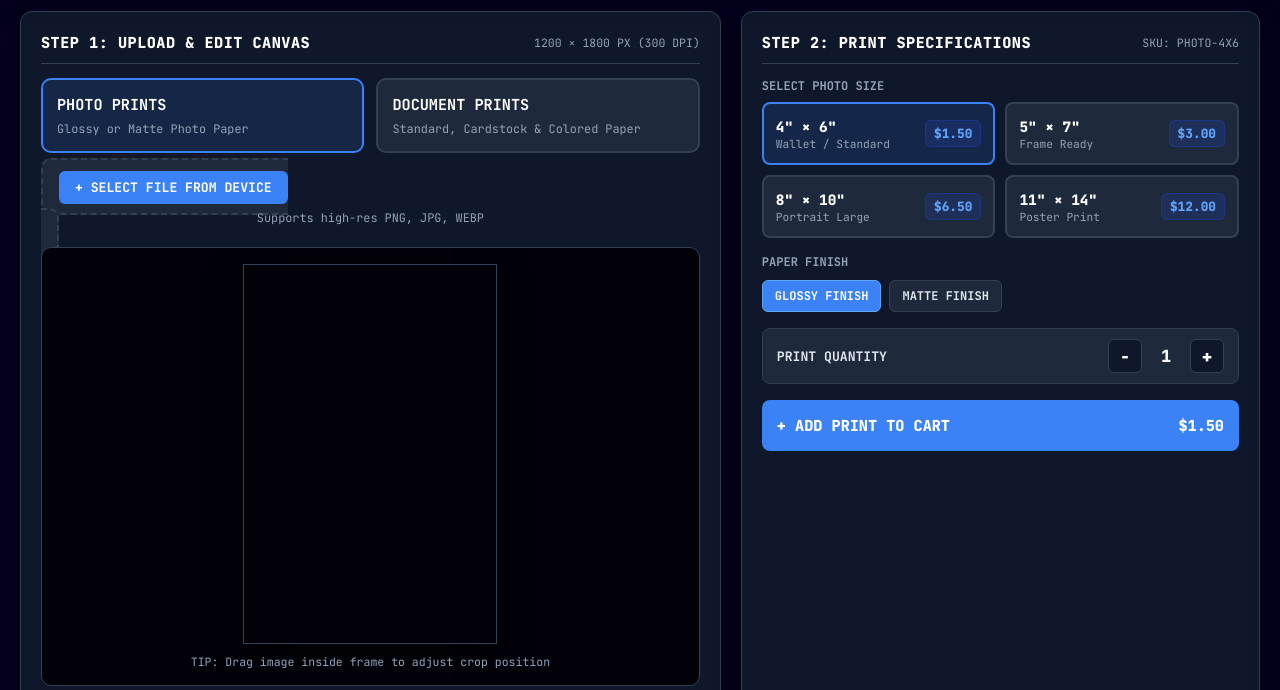
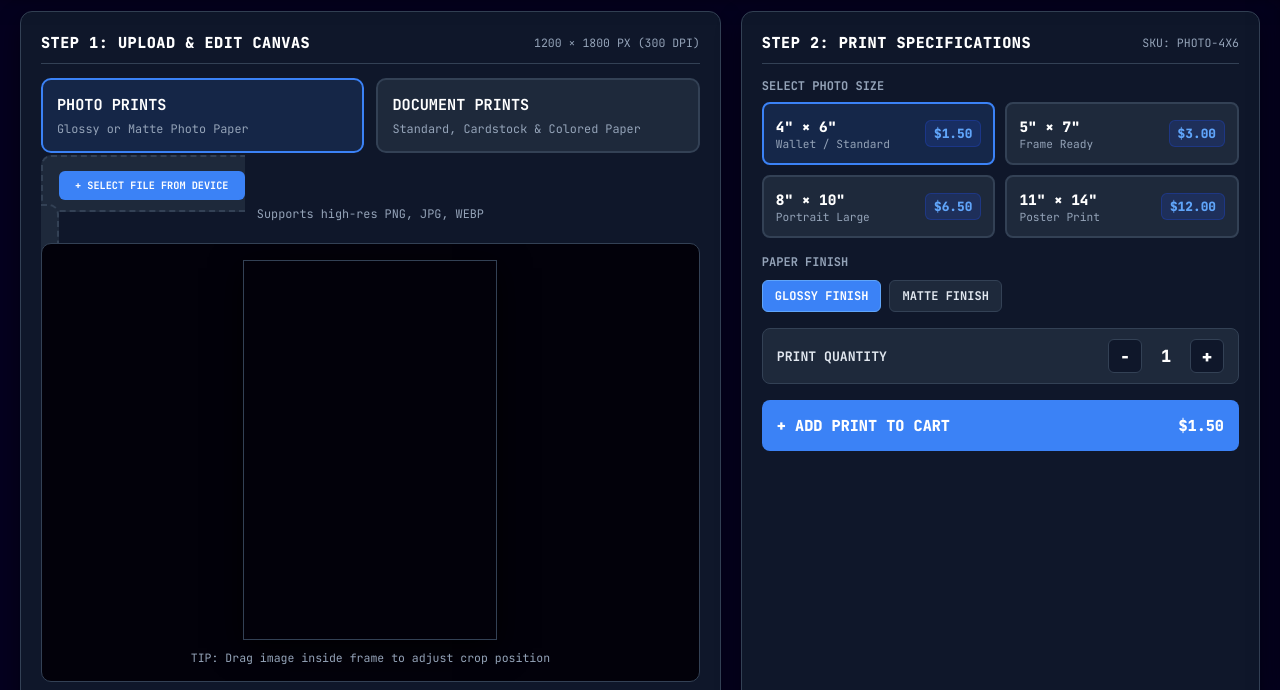
Before and after one commit to justindavis882/printshop, a plain HTML site: page index.html in a window 1280 px wide. Shown: the part 110-800 px from the top of the page. Drawn offline with Linux system fonts and the light colour scheme; a script that the page names is missing.

Commit message:
Decrease button font size from 0.82rem to 0.64rem

```diff
--- a/index.html
+++ b/index.html
@@ -264,7 +264,7 @@
       background: var(--blue-600);
       color: var(--text-white);
       font-weight: 700;
-      font-size: 0.82rem;
+      font-size: 0.64rem;
       padding: 8px 16px;
       border-radius: 6px;
       margin-bottom: 6px;
```
